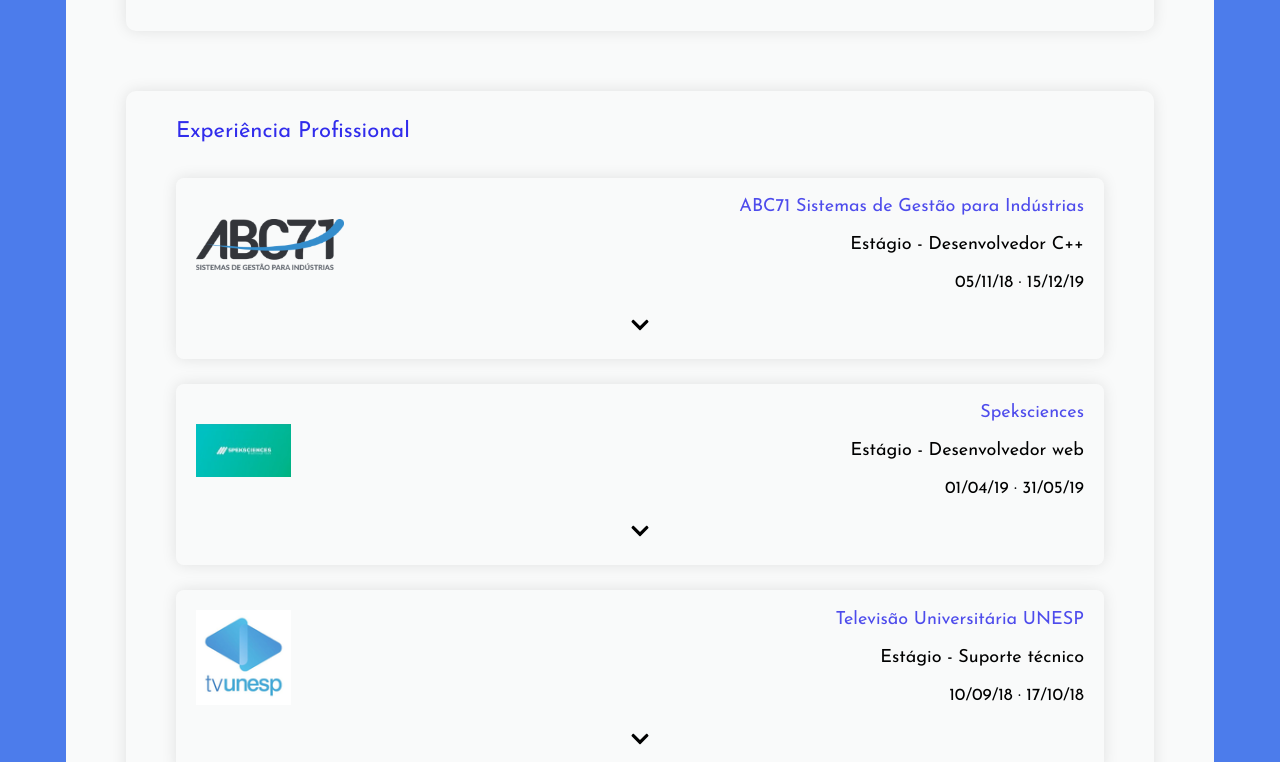
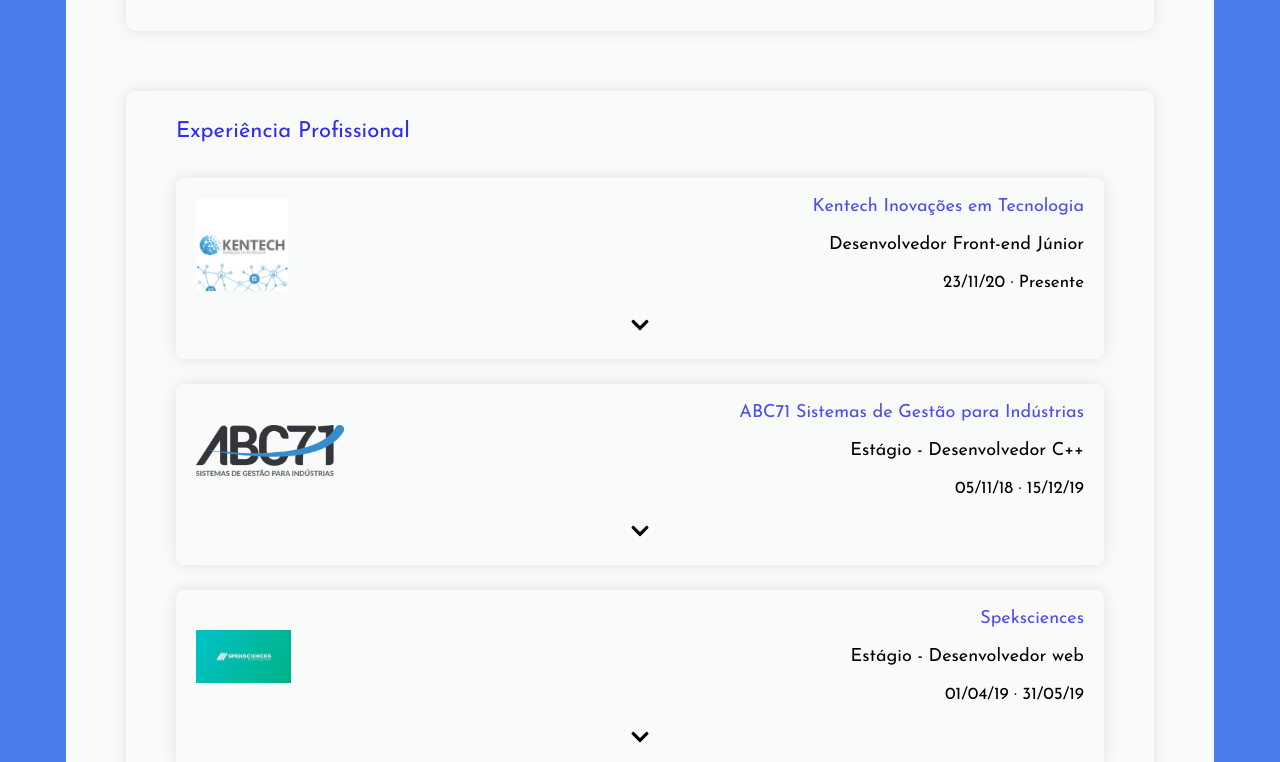
Before and after one commit to zehguilherme/curriculum, a React (Create React App) app in the folder frontend/: page / in a window 1280 px wide. Shown: the part 698-1460 px from the top of the page. Built offline with nearby package versions, Linux system fonts and the light colour scheme.

Commit message:
Add kentech company

```diff
--- a/frontend/src/components/ProfessionalExperience/Components/Enterprise/styles.js
+++ b/frontend/src/components/ProfessionalExperience/Components/Enterprise/styles.js
@@ -25,6 +25,16 @@ export const EnterpriseContainer = styled.article`
 
     @media(max-width: 875px){
       flex-direction: column;
+    }
+  }
+
+  /* Kentech */
+  .enterprise .kentech {
+    width: 92px;
+    height: auto;
+
+    @media(max-width: 875px){
+      margin-bottom: 2.5rem;
     }
   }
 
@@ -134,6 +144,7 @@ export const EnterpriseContainer = styled.article`
     align-items: center;
     margin-right: 15px;
     margin-left: 15px;
+    margin-top: 15px;
   }
 
   .more-information p {
--- a/frontend/src/components/ProfessionalExperience/index.js
+++ b/frontend/src/components/ProfessionalExperience/index.js
@@ -4,6 +4,7 @@ import { StylesProfessionalExperience } from './styles';
 
 import Enterprise from './Components/Enterprise';
 
+import kentechLogo from '../../assets/kentech-logo.png';
 import abc71Logo from '../../assets/abc71-logo.png';
 import speksciencesLogo from '../../assets/speksciences-logo.jpg';
 import tvUnespLogo from '../../assets/tvunesp-logo.png';
@@ -11,6 +12,18 @@ import tvUnespLogo from '../../assets/tvunesp-logo.png';
 const ContainerProfessionalExperience = () => (
   <StylesProfessionalExperience>
     <h2>Experiência Profissional</h2>
+
+    <Enterprise
+      enterpriseClassName="kentech"
+      logo={kentechLogo}
+      alt="Kentech Inovações em Tecnologia"
+      url="http://kentech.com.br/"
+      enterpriseName="Kentech Inovações em Tecnologia"
+      positionName="Desenvolvedor Front-end Júnior"
+      date="23/11/20 · Presente"
+      item1="Desenvolvimento Mobile utilizando Xamarin Forms;"
+      item2="Desenvolvimento Web utilizando jQuery, Bootstrap e ASP.NET Core MVC;"
+    />
 
     <Enterprise
       enterpriseClassName="abc71"
```
